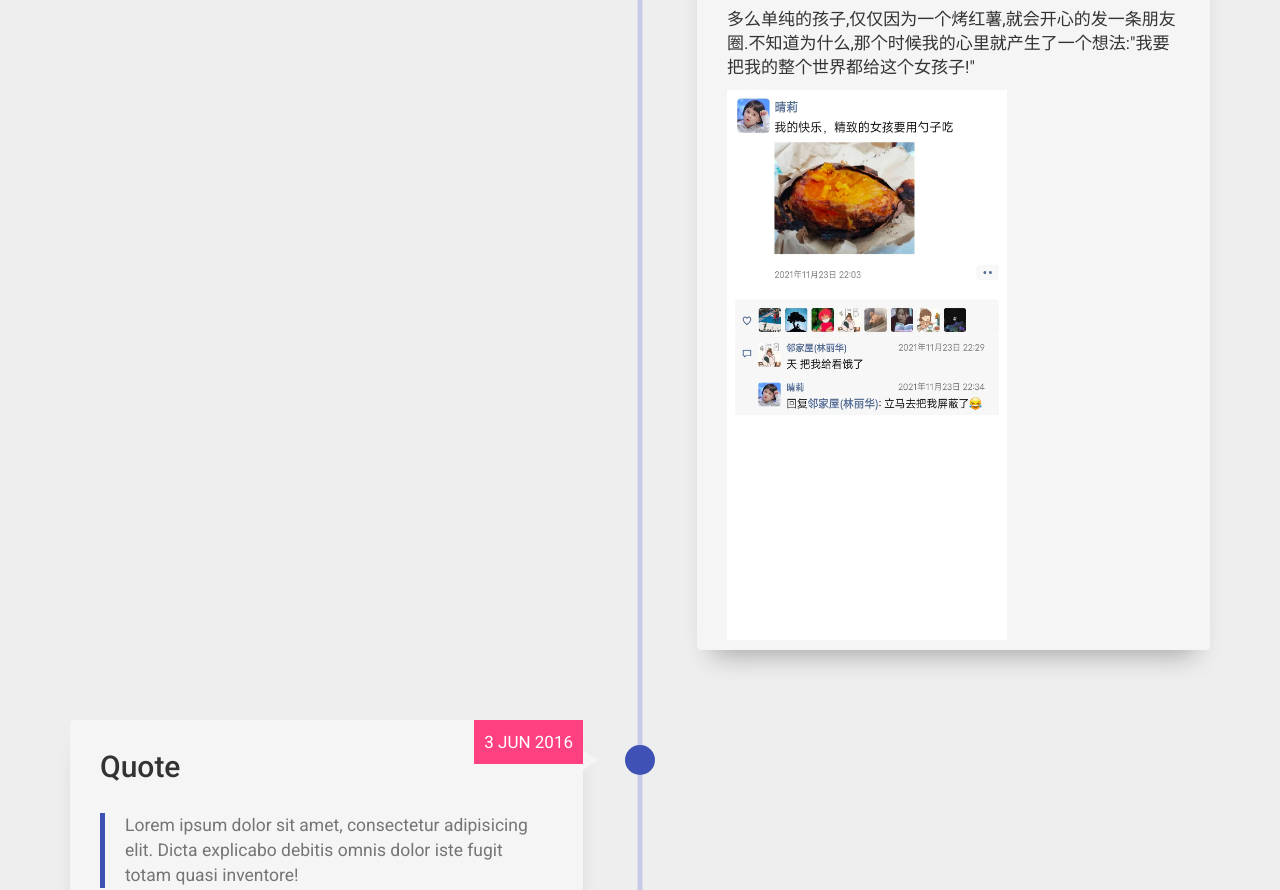
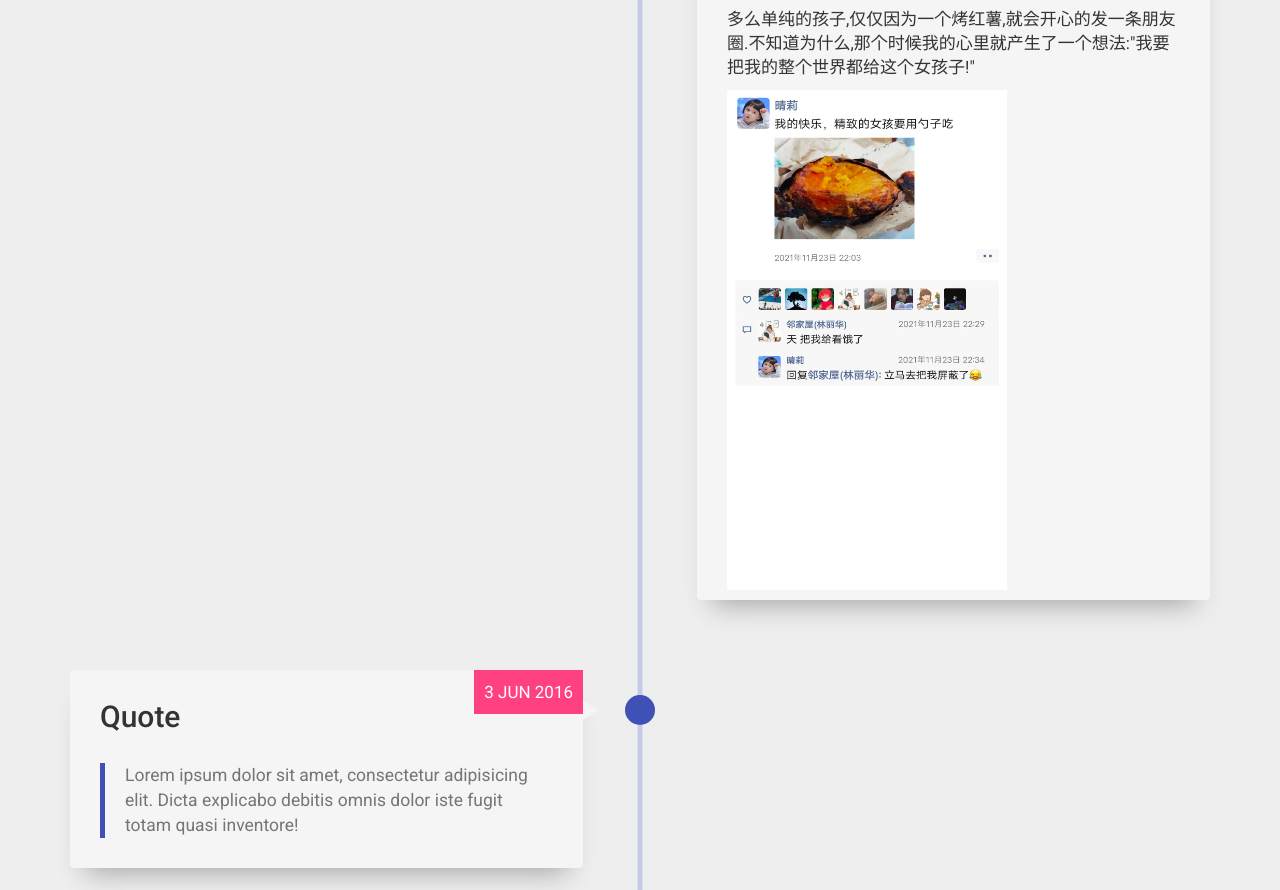
Before and after one commit to LostBirdx/my-timeline-site, a plain HTML site: page timeline.html in a window 1280 px wide. Shown: the part 1381-2271 px from the top of the page. Drawn offline with nearby package versions, Linux system fonts and the light colour scheme; a script that the page names is missing.

Commit message:
picture size

```diff
--- a/timeline.html
+++ b/timeline.html
@@ -48,7 +48,7 @@
                     <h2>我想守护你的天真</h2>
                     <div class="date">23 NOV 2021</div>
                     <p>多么单纯的孩子,仅仅因为一个烤红薯,就会开心的发一条朋友圈.不知道为什么,那个时候我的心里就产生了一个想法:"我要把我的整个世界都给这个女孩子!"</p>
-                    <img src='images/烤红薯.jpg' width="280px" height="550px"> </img>
+                    <img src='images/烤红薯.jpg' width="280px" height="500px"> </img>
                     <!-- <a class="bnt-more" href="javascript:void(0)">More</a> -->
                 </div>
 
```
